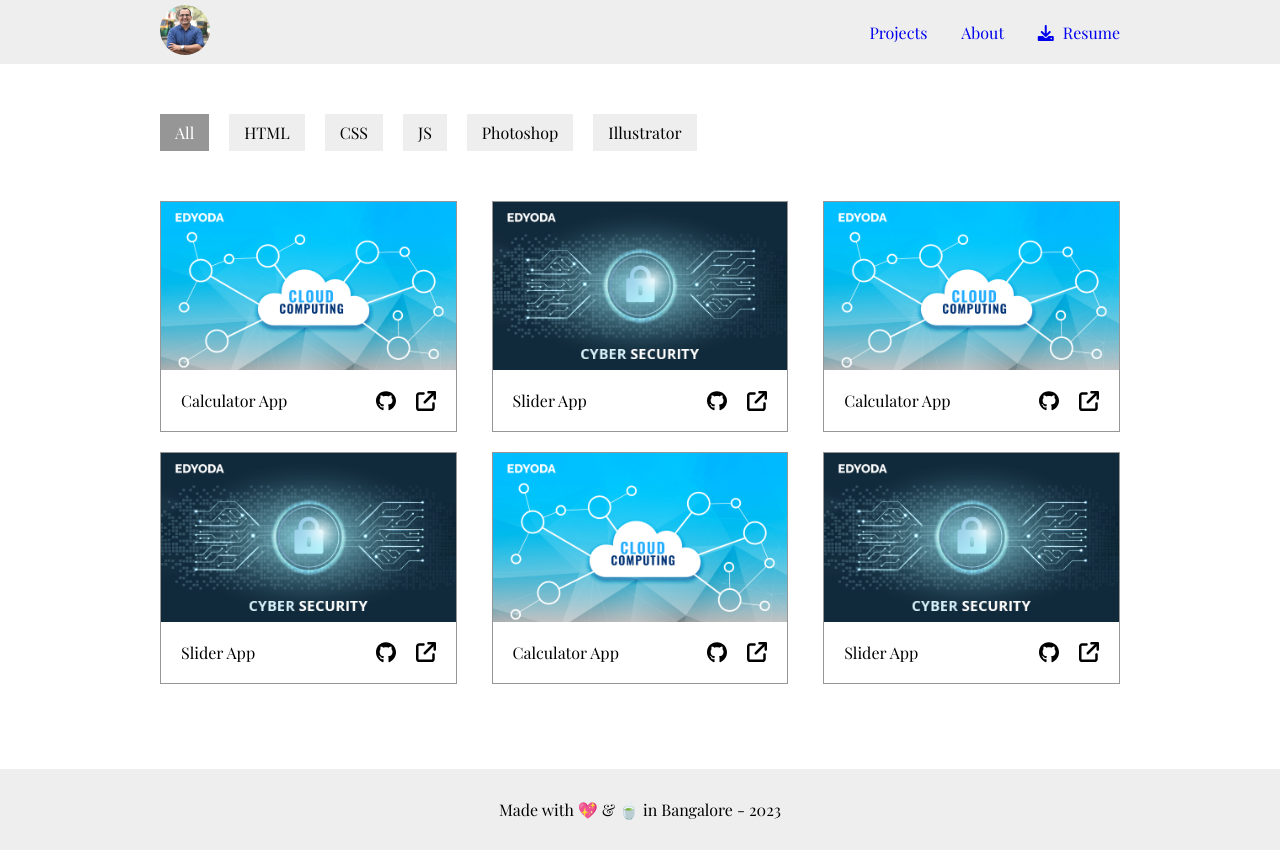
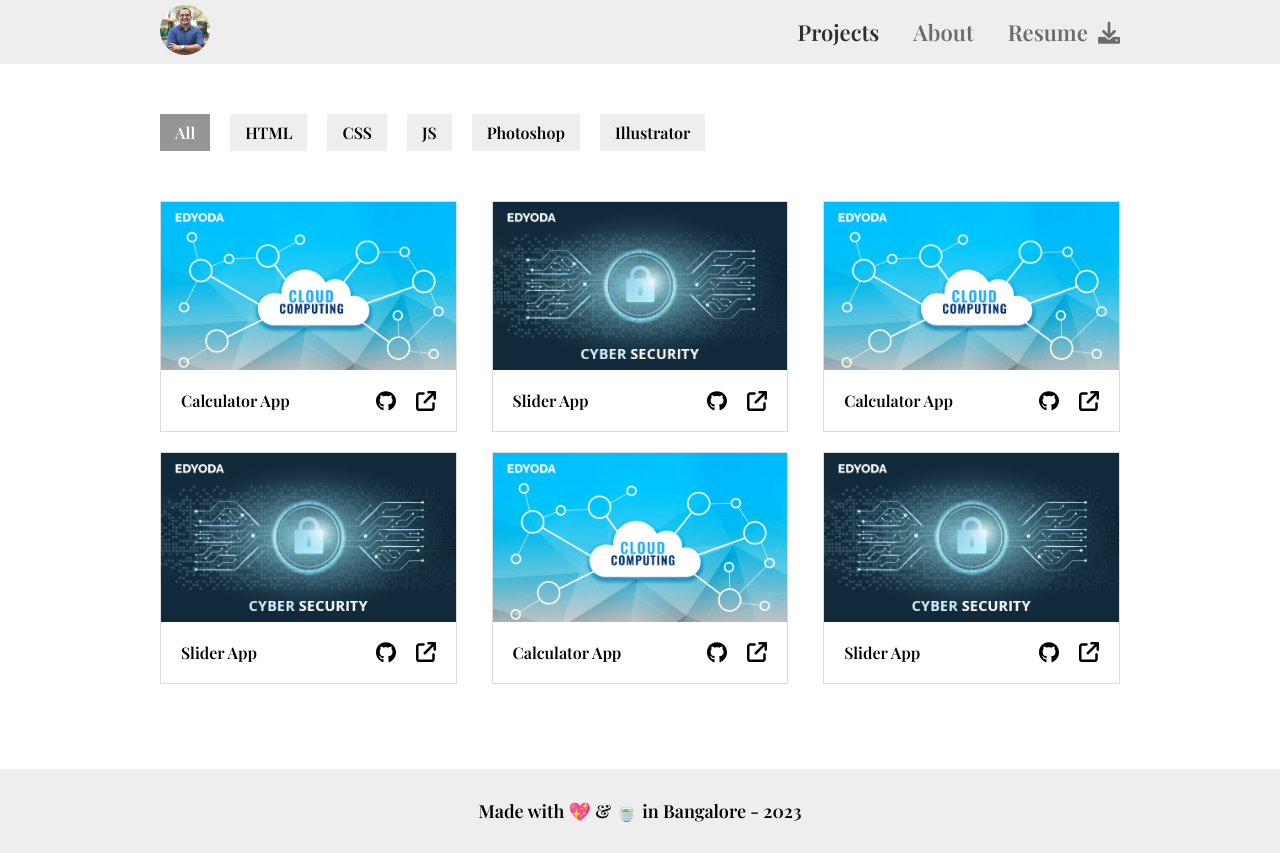
Before and after one commit to justdecodeme/portfolio-dev, a plain HTML site: page index.html in a window 1280 px wide. Drawn offline with nearby package versions, Linux system fonts and the light colour scheme.

Commit message:
page structure and css update

```diff
--- a/about.html
+++ b/about.html
@@ -1,27 +1,34 @@
 <!DOCTYPE html>
 <html lang="en">
 	<head>
-  <meta charset="UTF-8">
-  <meta http-equiv="X-UA-Compatible" content="IE=edge">
-  <meta name="viewport" content="width=device-width, initial-scale=1.0">
+		<meta charset="UTF-8" />
+		<meta http-equiv="X-UA-Compatible" content="IE=edge" />
+		<meta name="viewport" content="width=device-width, initial-scale=1.0" />
 		<title>About - Rakesh Portfolio</title>
-  <link rel="preconnect" href="https://fonts.googleapis.com">
-  <link rel="preconnect" href="https://fonts.gstatic.com" crossorigin>
-  <link href="https://fonts.googleapis.com/css2?family=Playfair+Display:wght@400;600;800&display=swap" rel="stylesheet">
+		<link rel="preconnect" href="https://fonts.googleapis.com" />
+		<link rel="preconnect" href="https://fonts.gstatic.com" crossorigin />
+		<link
+			href="https://fonts.googleapis.com/css2?family=Playfair+Display:wght@400;600;800&display=swap"
+			rel="stylesheet"
+		/>
 		<link
 			rel="stylesheet"
 			href="https://cdnjs.cloudflare.com/ajax/libs/font-awesome/6.0.0-beta2/css/all.min.css"
 		/>
-  <link rel="stylesheet" href="style.css">
+		<link rel="stylesheet" href="style.css" />
 	</head>
 	<body>
 		<header>
 			<div class="container flex">
-      <a href="#"><img src="rakesh.jpg" alt="Rakesh"></a>
+				<a href="/"><img src="img/icon/rakesh.jpg" alt="Rakesh" /></a>
 				<nav>
-        <a href="index.html">Projects</a>
-        <a href="about.html">About</a>
-        <a href="#"><i class="fa-solid fa-download"></i> Resume</a>
+					<a href="/">Projects</a>
+					<a href="about.html" class="active">About</a>
+					<a href="rakesh-resume.pdf"
+						>Resume
+						<a download="rakesh-resume.pdf" href="rakesh-resume.pdf"
+							><i class="fa-solid fa-download"></i></a
+					></a>
 				</nav>
 			</div>
 		</header>
@@ -40,9 +47,7 @@
 		</main>
 
 		<footer>
-    <div class="container">
-      Made with 💖 & 🍵 in Bangalore - <span id="year">2001</span>
-    </div>
+			<div class="container">Made with 💖 & 🍵 in Bangalore - <span id="year">2001</span></div>
 		</footer>
 
 		<script src="script.js"></script>
--- a/index.html
+++ b/index.html
@@ -1,28 +1,34 @@
 <!DOCTYPE html>
 <html lang="en">
 	<head>
-  <meta charset="UTF-8">
-  <meta http-equiv="X-UA-Compatible" content="IE=edge">
-  <meta name="viewport" content="width=device-width, initial-scale=1.0">
-  <title>Home - Rakesh Portfolio</title>
-  <link rel="preconnect" href="https://fonts.googleapis.com">
-  <link rel="preconnect" href="https://fonts.gstatic.com" crossorigin>
-  <link href="https://fonts.googleapis.com/css2?family=Playfair+Display:wght@400;600;800&display=swap" rel="stylesheet">
+		<meta charset="UTF-8" />
+		<meta http-equiv="X-UA-Compatible" content="IE=edge" />
+		<meta name="viewport" content="width=device-width, initial-scale=1.0" />
+		<title>Projects - Rakesh Portfolio</title>
+		<link rel="preconnect" href="https://fonts.googleapis.com" />
+		<link rel="preconnect" href="https://fonts.gstatic.com" crossorigin />
+		<link
+			href="https://fonts.googleapis.com/css2?family=Playfair+Display:wght@400;600;800&display=swap"
+			rel="stylesheet"
+		/>
 		<link
 			rel="stylesheet"
 			href="https://cdnjs.cloudflare.com/ajax/libs/font-awesome/6.0.0-beta2/css/all.min.css"
 		/>
-  <link rel="stylesheet" href="style.css">
+		<link rel="stylesheet" href="style.css" />
 	</head>
 	<body>
 		<header>
 			<div class="container flex">
-      <a href="#"><img src="rakesh.jpg" alt="Rakesh"></a>
+				<a href="/"><img src="img/icon/rakesh.jpg" alt="Rakesh" /></a>
 				<nav>
-        <a href="index.html">Projects</a>
+					<a href="/" class="active">Projects</a>
 					<a href="about.html">About</a>
-        <!-- replace png file with pdf file -->
-        <a download="rakesh-resume.png" href="cv.png" ><i class="fa-solid fa-download"></i> Resume</a>
+					<a href="rakesh-resume.pdf"
+						>Resume
+						<a download="rakesh-resume.pdf" href="rakesh-resume.pdf"
+							><i class="fa-solid fa-download"></i></a
+					></a>
 				</nav>
 			</div>
 		</header>
@@ -37,15 +43,12 @@
 					<li>Photoshop</li>
 					<li>Illustrator</li>
 				</ul>
-      <div class="projects flex" id="projects">
-      </div>
+				<div class="projects flex" id="projects"></div>
 			</div>
 		</main>
 
 		<footer>
-    <div class="container">
-      Made with 💖 & 🍵 in Bangalore - <span id="year">2001</span>
-    </div>
+			<div class="container">Made with 💖 & 🍵 in Bangalore - <span id="year">2001</span></div>
 		</footer>
 
 		<script src="script.js"></script>
--- a/script.js
+++ b/script.js
@@ -1,8 +1,8 @@
 /* *********** */
 /* variables */
 /* *********** */
-const yearEl = document.getElementById('year');
-const projectsEl = document.getElementById('projects');
+const yearEl = document.getElementById("year");
+const projectsEl = document.getElementById("projects");
 
 yearEl.innerHTML = new Date().getFullYear();
 
@@ -11,79 +11,56 @@ yearEl.innerHTML = new Date().getFullYear();
 /* *********** */
 const projects = [
 	{
-    name: 'Calculator App',
-    img: '4.png',
-    codeUrl: 'https://github.com/justdecodeme/js-practice-01-change-bg',
-    liveUrl: 'https://justdecodeme.github.io/js-practice-01-change-bg/'
+		name: "Calculator App",
+		img: "4.png",
+		codeUrl: "https://github.com/justdecodeme/js-practice-01-change-bg",
+		liveUrl: "https://justdecodeme.github.io/js-practice-01-change-bg/",
 	},
 	{
-    name: 'Slider App',
-    img: '5.png',
-    codeUrl: 'https://github.com/justdecodeme/periodic-table',
-    liveUrl: 'https://justdecodeme.github.io/periodic-table/day-01-20-periodic-table.html'
+		name: "Slider App",
+		img: "5.png",
+		codeUrl: "https://github.com/justdecodeme/periodic-table",
+		liveUrl: "https://justdecodeme.github.io/periodic-table/day-01-20-periodic-table.html",
 	},
 	{
-    name: 'Calculator App',
-    img: '4.png',
-    codeUrl: 'https://github.com/justdecodeme/js-practice-01-change-bg',
-    liveUrl: 'https://justdecodeme.github.io/js-practice-01-change-bg/'
+		name: "Calculator App",
+		img: "4.png",
+		codeUrl: "https://github.com/justdecodeme/js-practice-01-change-bg",
+		liveUrl: "https://justdecodeme.github.io/js-practice-01-change-bg/",
 	},
 	{
-    name: 'Slider App',
-    img: '5.png',
-    codeUrl: 'https://github.com/justdecodeme/periodic-table',
-    liveUrl: 'https://justdecodeme.github.io/periodic-table/day-01-20-periodic-table.html'
+		name: "Slider App",
+		img: "5.png",
+		codeUrl: "https://github.com/justdecodeme/periodic-table",
+		liveUrl: "https://justdecodeme.github.io/periodic-table/day-01-20-periodic-table.html",
 	},
 	{
-    name: 'Calculator App',
-    img: '4.png',
-    codeUrl: 'https://github.com/justdecodeme/js-practice-01-change-bg',
-    liveUrl: 'https://justdecodeme.github.io/js-practice-01-change-bg/'
+		name: "Calculator App",
+		img: "4.png",
+		codeUrl: "https://github.com/justdecodeme/js-practice-01-change-bg",
+		liveUrl: "https://justdecodeme.github.io/js-practice-01-change-bg/",
 	},
 	{
-    name: 'Slider App',
-    img: '5.png',
-    codeUrl: 'https://github.com/justdecodeme/periodic-table',
-    liveUrl: 'https://justdecodeme.github.io/periodic-table/day-01-20-periodic-table.html'
+		name: "Slider App",
+		img: "5.png",
+		codeUrl: "https://github.com/justdecodeme/periodic-table",
+		liveUrl: "https://justdecodeme.github.io/periodic-table/day-01-20-periodic-table.html",
 	},
-]
+];
 
-let output = '';
+let output = "";
 
 for (let i = 0; i < projects.length; i++) {
 	output += `<div class="project">
-  <img src="img/${projects[i].img}" alt="Calculator Project Image">
+  <img src="img/project/${projects[i].img}" alt="Calculator Project Image">
   <div class="content flex">
     <p>${projects[i].name}</p>
     <p class="flex">
-      <a href="${projects[i].codeUrl}" target="_blank"><img src="github.svg" alt="GitHub"></a>
-      <a href="${projects[i].liveUrl}" target="_blank"><img src="arrow-up-right-from-square-solid.svg" alt="External link"></a>
+      <a href="${projects[i].codeUrl}" target="_blank"><img src="img/icon/github.svg" alt="GitHub"></a>
+      <a href="${projects[i].liveUrl}" target="_blank"><img src="img/icon/arrow-up-right-from-square-solid.svg" alt="External link"></a>
     </p>
   </div>
-</div> `
+</div> `;
 }
 
 projectsEl.innerHTML = output;
-
-
-// string literal > inside we can use variables
-
-// var names = ['akash', 'bhim', 'cherry'];
-// var marks = [90, 80, 85];
-
-var name = '<h1>rakesh</h1>';
-
-// console.log(names[0])
-
-// var students = [
-//   {
-//     name: 'akash',
-//     marks: 90,
-//   },
-//   {
-//     name: 'bhim',
-//     marks: 80
-//   },
-// ]
-
-// console.log(students[0].name, students[1].marks)
--- a/style.css
+++ b/style.css
@@ -7,7 +7,7 @@
 	padding: 0;
 }
 body {
-  font-family: 'Playfair Display', serif;
+	font-family: "Playfair Display", serif;
 }
 a {
 	text-decoration: none;
@@ -43,9 +43,22 @@ header img {
 }
 header nav a {
 	margin-left: 30px;
+	font-weight: 600;
+	color: #6c6c6c;
+	font-size: 22px;
 }
-header nav a i {
-  margin-right: 5px;
+header nav a:hover {
+	color: #7e7e7e;
+}
+header nav a:active {
+	color: #6c6c6c;
+}
+header nav a.active:hover,
+header nav a.active {
+	color: #2e2e2e;
+}
+header nav a[download] {
+	margin-left: 5px;
 }
 
 /* ******* */
@@ -69,6 +82,7 @@ main {
 	margin-right: 20px;
 	cursor: pointer;
 	user-select: none;
+	font-weight: 600;
 }
 .filters li:hover {
 	opacity: 0.8;
@@ -85,10 +99,12 @@ main {
 	margin-bottom: 100px;
 }
 .projects .project {
-  background: grey;
 	width: calc(33% - 20px);
-  border: 1px solid #969696;
+	border: 1px solid #dbdbdb;
 	margin-bottom: 20px;
+}
+.projects .project p {
+	font-weight: 600;
 }
 .projects .project img {
 	width: 100%;
@@ -110,6 +126,8 @@ footer {
 	background: #eee;
 	padding: 30px 0;
 	text-align: center;
+	font-weight: 600;
+	font-size: 18px;
 }
 
 /* ******* */
```
Also changed, not shown: cv.png (deleted), img/icon/arrow-up-right-from-square-solid.svg (renamed from arrow-up-right-from-square-solid.svg), img/icon/github.svg (renamed from github.svg), img/icon/rakesh.jpg (renamed from rakesh.jpg), img/project/4.png (renamed from img/4.png), img/project/5.png (renamed from img/5.png), img/project/6.png (renamed from img/6.png), img/project/7.png (renamed from img/7.png), img/project/calculator.png (renamed from img/calculator.png), 1 other file. Lines whose indentation alone changed are shown as unchanged.
